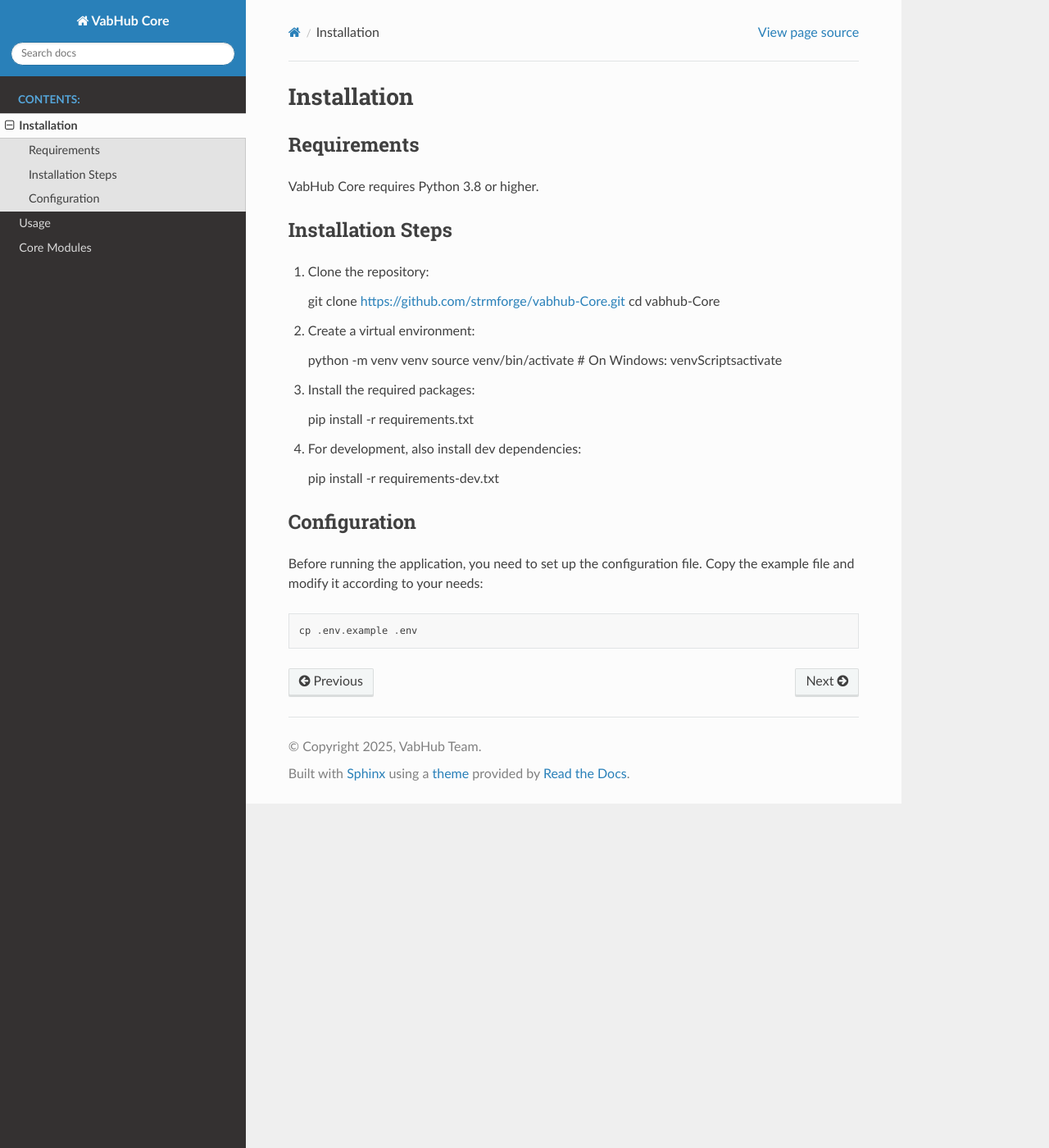
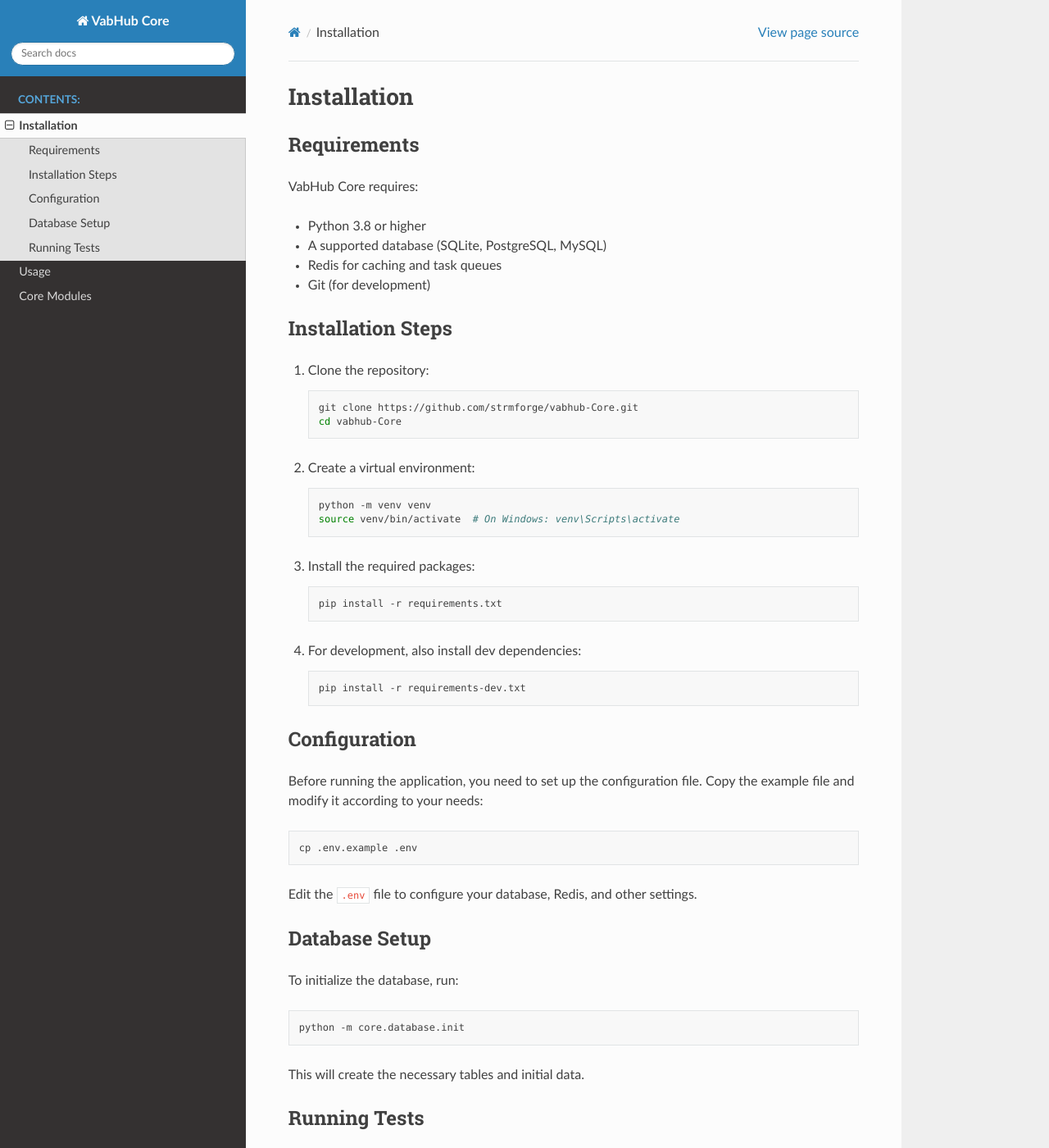
Before and after one commit to strmforge/vabhub-core, a Sphinx documentation site: the page built from docs/installation.rst, in a window 1280 px wide and 1400 px high. Shown: the whole window at 82% size. Built offline with Sphinx 7.4.7 and the Read the Docs theme 3.1.0, drawn with Linux system fonts in a browser that asks for light colours; pages that are not in the unit, such as notebooks, are missing from menus; some of the changed text lies outside the part shown.

```diff
--- a/docs/conf.py
+++ b/docs/conf.py
@@ -43,3 +43,14 @@ autodoc_default_options = {
 import os
 import sys
 sys.path.insert(0, os.path.abspath('../core'))
+
+# Mock imports for modules that might not be available during doc build
+autodoc_mock_imports = [
+    'redis',
+    'sqlalchemy',
+    'fastapi',
+    'pydantic',
+    'httpx',
+    'graphql',
+    'strawberry'
+]
--- a/docs/installation.rst
+++ b/docs/installation.rst
@@ -4,32 +4,75 @@ Installation
 Requirements
 ------------
 
-VabHub Core requires Python 3.8 or higher.
+VabHub Core requires:
+
+- Python 3.8 or higher
+- A supported database (SQLite, PostgreSQL, MySQL)
+- Redis for caching and task queues
+- Git (for development)
 
 Installation Steps
 ------------------
 
-1. Clone the repository::
+1. Clone the repository:
 
-   git clone https://github.com/strmforge/vabhub-Core.git
-   cd vabhub-Core
+   .. code-block:: bash
 
-2. Create a virtual environment::
+      git clone https://github.com/strmforge/vabhub-Core.git
+      cd vabhub-Core
 
-   python -m venv venv
-   source venv/bin/activate  # On Windows: venv\Scripts\activate
+2. Create a virtual environment:
 
-3. Install the required packages::
+   .. code-block:: bash
 
-   pip install -r requirements.txt
+      python -m venv venv
+      source venv/bin/activate  # On Windows: venv\Scripts\activate
 
-4. For development, also install dev dependencies::
+3. Install the required packages:
 
-   pip install -r requirements-dev.txt
+   .. code-block:: bash
+
+      pip install -r requirements.txt
+
+4. For development, also install dev dependencies:
+
+   .. code-block:: bash
+
+      pip install -r requirements-dev.txt
 
 Configuration
 -------------
 
-Before running the application, you need to set up the configuration file. Copy the example file and modify it according to your needs::
+Before running the application, you need to set up the configuration file. Copy the example file and modify it according to your needs:
+
+.. code-block:: bash
 
    cp .env.example .env
+
+Edit the ``.env`` file to configure your database, Redis, and other settings.
+
+Database Setup
+--------------
+
+To initialize the database, run:
+
+.. code-block:: bash
+
+   python -m core.database.init
+
+This will create the necessary tables and initial data.
+
+Running Tests
+-------------
+
+To run the test suite:
+
+.. code-block:: bash
+
+   python -m pytest
+
+For more verbose output:
+
+.. code-block:: bash
+
+   python -m pytest -v
```
Also changed, not shown: docs/index.rst (+41 -1 lines), docs/modules.rst (+25 -1 lines), docs/usage.rst (+45 -7 lines).
